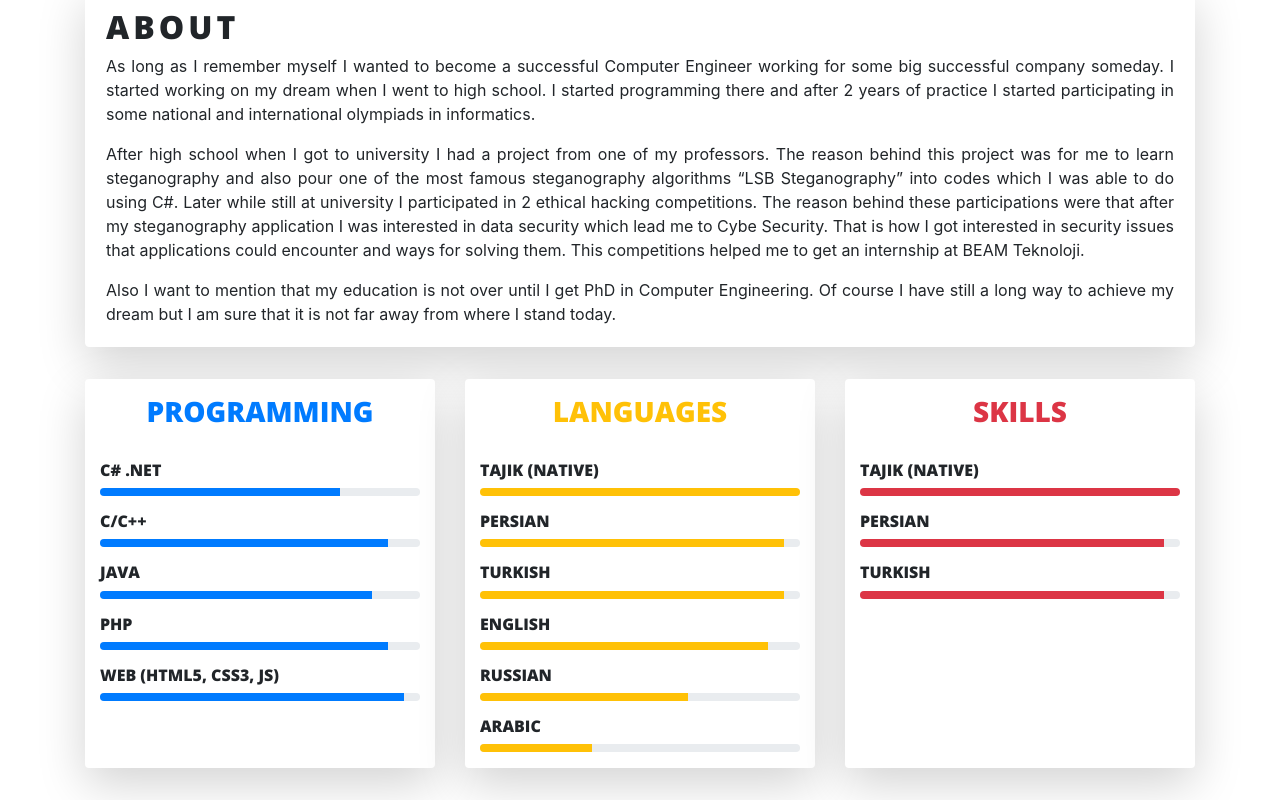
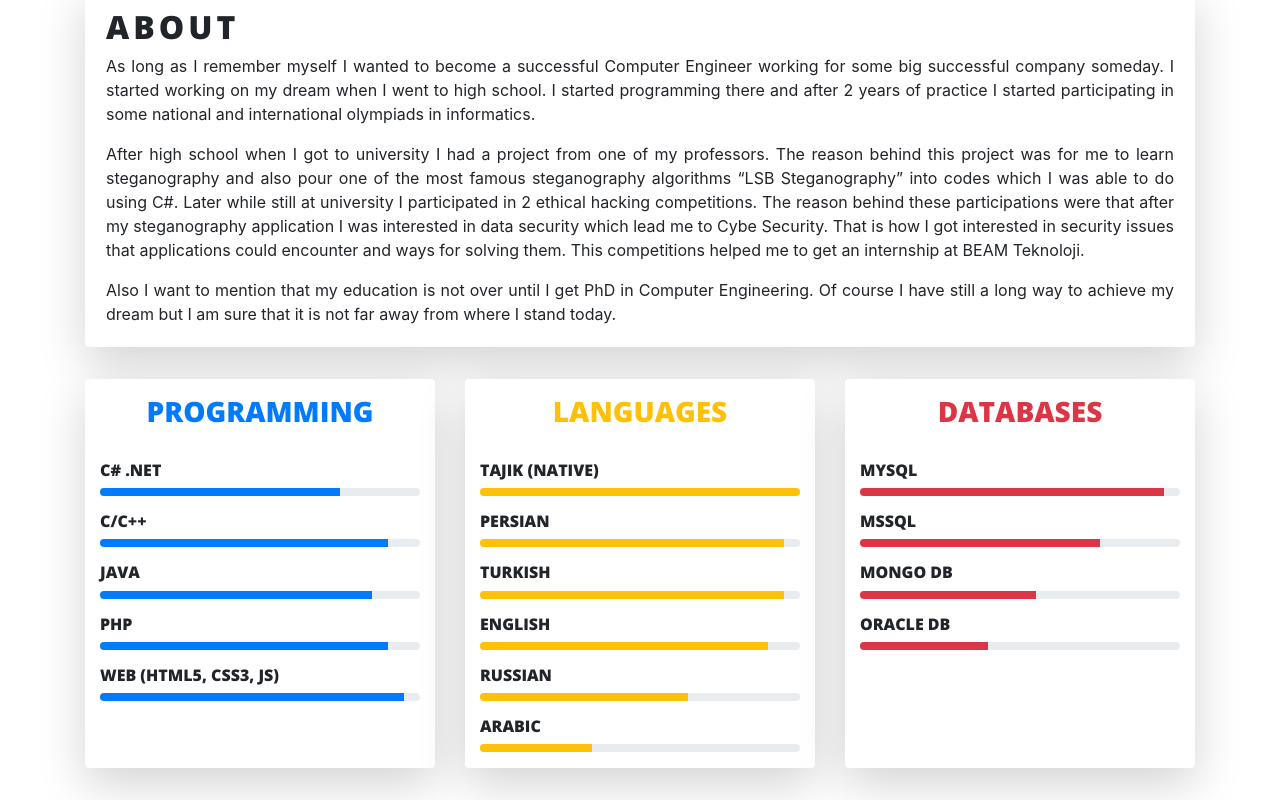
Before and after one commit to shockyrow/portfolio, a React (Create React App) app: page / in a window 1280 px wide. Shown: the part 829-1629 px from the top of the page. Built offline with nearby package versions, Linux system fonts and the light colour scheme; a web font is replaced by a local one.

Commit message:
Skills modified

```diff
--- a/src/js/components/Skills.js
+++ b/src/js/components/Skills.js
@@ -151,24 +151,13 @@ class Skills extends Component {
                 <div className="col-md-4 my-3">
                     <div className="bg-white rounded shadow-lg h-100">
                         <h3 className="flex-fill text-center opensans-title text-danger p-3">
-                            Skills
+                            Databases
                         </h3>
 
                         <div className="col">
                             <div className="my-3">
                                 <h6 className="opensans-title">
-                                    Tajik (Native)
-                                </h6>
-
-                                <div className="progress rounded" style={{'height': '8px'}}>
-                                    <div className="progress-bar bg-danger" role="progressbar" style={{'width': '100%'}} aria-valuenow="100" aria-valuemin="0" aria-valuemax="100">
-                                    </div>
-                                </div>
-                            </div>
-
-                            <div className="my-3">
-                                <h6 className="opensans-title">
-                                    Persian
+                                    MySQL
                                 </h6>
 
                                 <div className="progress rounded" style={{'height': '8px'}}>
@@ -179,11 +168,33 @@ class Skills extends Component {
 
                             <div className="my-3">
                                 <h6 className="opensans-title">
-                                    Turkish
+                                    MsSQL
                                 </h6>
 
                                 <div className="progress rounded" style={{'height': '8px'}}>
-                                    <div className="progress-bar bg-danger" role="progressbar" style={{'width': '95%'}} aria-valuenow="95" aria-valuemin="0" aria-valuemax="100">
+                                    <div className="progress-bar bg-danger" role="progressbar" style={{'width': '75%'}} aria-valuenow="75" aria-valuemin="0" aria-valuemax="100">
+                                    </div>
+                                </div>
+                            </div>
+
+                            <div className="my-3">
+                                <h6 className="opensans-title">
+                                    Mongo DB
+                                </h6>
+
+                                <div className="progress rounded" style={{'height': '8px'}}>
+                                    <div className="progress-bar bg-danger" role="progressbar" style={{'width': '55%'}} aria-valuenow="55" aria-valuemin="0" aria-valuemax="100">
+                                    </div>
+                                </div>
+                            </div>
+
+                            <div className="my-3">
+                                <h6 className="opensans-title">
+                                    Oracle DB
+                                </h6>
+
+                                <div className="progress rounded" style={{'height': '8px'}}>
+                                    <div className="progress-bar bg-danger" role="progressbar" style={{'width': '40%'}} aria-valuenow="40" aria-valuemin="0" aria-valuemax="100">
                                     </div>
                                 </div>
                             </div>
```
